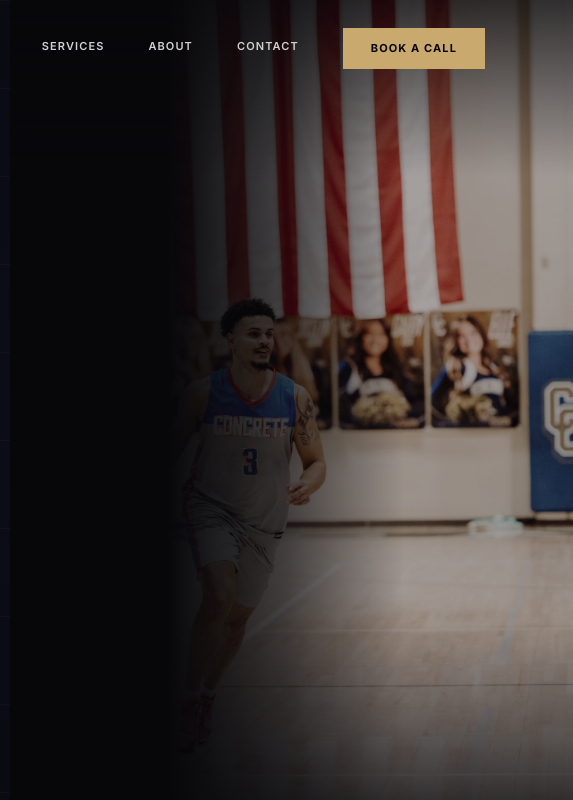
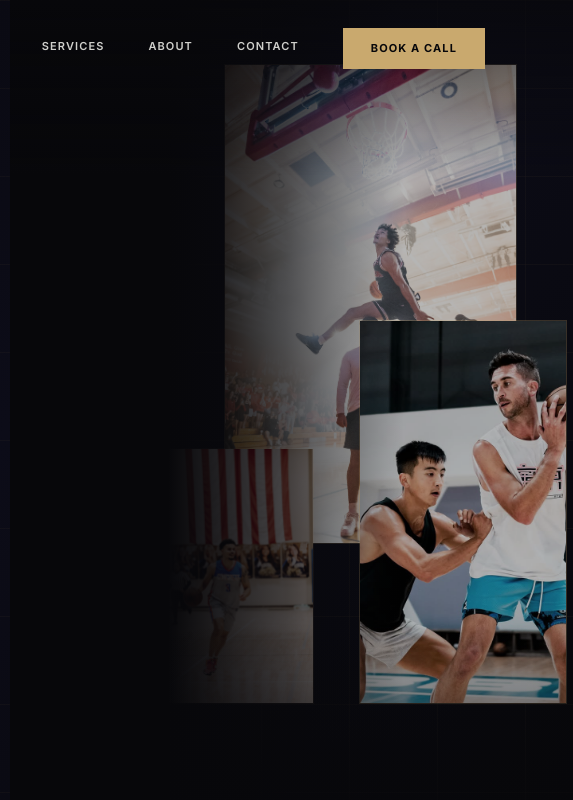
Before and after one commit to EliyaKhajeiee/Chai-website, a website: page index.html in a window 1280 px wide. Shown: the top 800 px of the page, 707-1280 px from the left. Drawn offline with nearby package versions, Linux system fonts and the light colour scheme.

Commit message:
Restore original 3-photo overlapping hero layout

```diff
--- a/index.html
+++ b/index.html
@@ -52,13 +52,13 @@
   </div>
   <div class="hero__visual" aria-hidden="true">
     <div class="hero__photo hero__photo--1">
-      <img src="IMG_0800.JPG" alt="">
+      <img src="4P8A9323.JPEG" alt="">
     </div>
     <div class="hero__photo hero__photo--2">
       <img src="IMG_3178.JPG" alt="">
     </div>
     <div class="hero__photo hero__photo--3">
-      <img src="4P8A9208.JPEG" alt="">
+      <img src="IMG_0800.JPG" alt="">
     </div>
   </div>
   <div class="hero__content">
--- a/styles.css
+++ b/styles.css
@@ -1441,19 +1441,30 @@ img { display: block; max-width: 100%; }
   width: 100%;
   height: 100%;
   object-fit: cover;
-  object-position: top center;
+  object-position: center top;
   display: block;
   filter: grayscale(18%) brightness(0.72);
 }
 .hero__photo--1 {
-  inset: 0;
-  width: 100%;
+  top: 8%;
+  right: 10%;
+  width: 52%;
+  height: 60%;
+  border: 1px solid rgba(201,169,110,0.18);
 }
 .hero__photo--2 {
-  display: none;
+  top: 40%;
+  right: 1%;
+  width: 37%;
+  height: 48%;
+  border: 1px solid rgba(201,169,110,0.24);
 }
 .hero__photo--3 {
-  display: none;
+  bottom: 12%;
+  right: 46%;
+  width: 26%;
+  height: 32%;
+  border: 1px solid rgba(201,169,110,0.1);
 }
 
 /* === ATHLETES WALL === */
```
